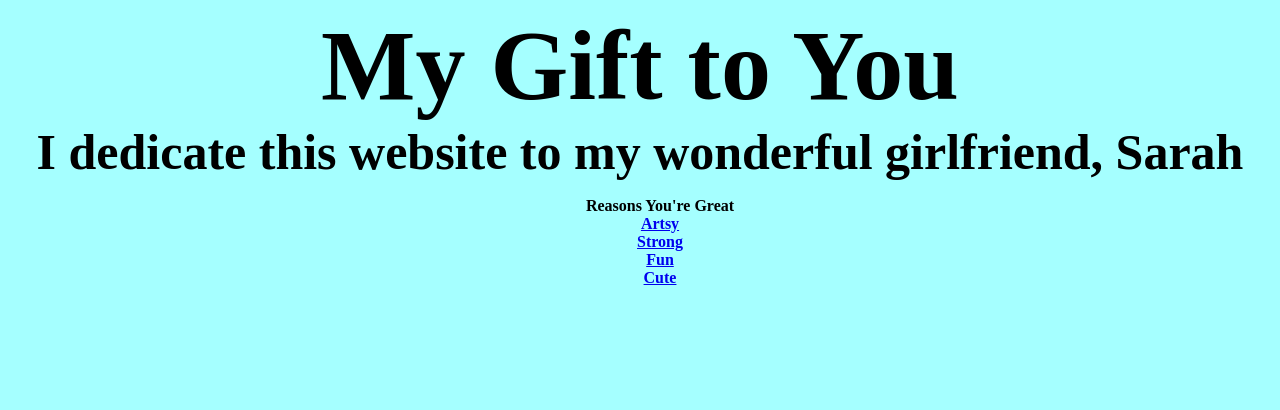
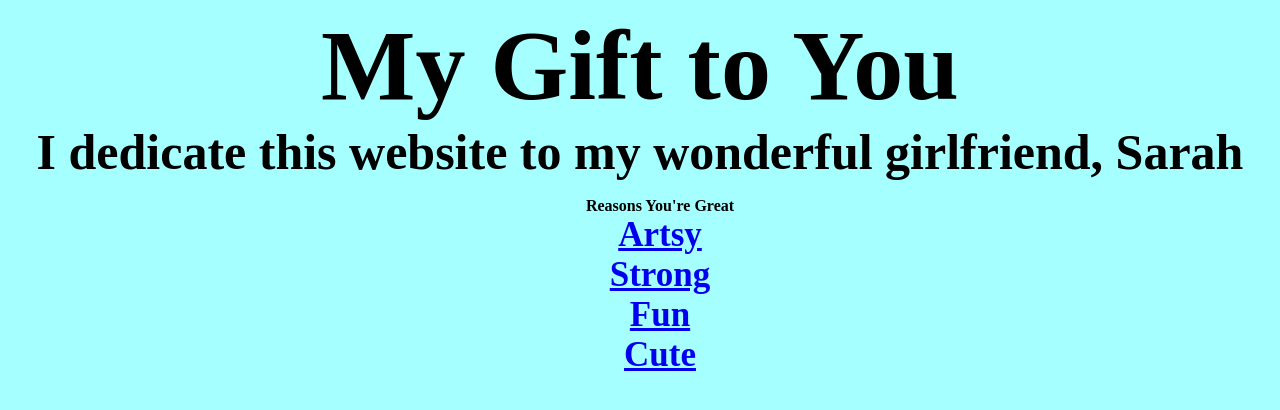
Before and after one commit to definitelynotillegal/definitelynotillegal.github.io, a Jekyll site: the page index.html, which Jekyll copies as it is, in a window 1280 px wide. Shown: the top 410 px of the page. Built offline with Jekyll 4.4.1, drawn with Linux system fonts in a browser that asks for light colours.

Commit message:
Update index.html

```diff
--- a/index.html
+++ b/index.html
@@ -9,11 +9,11 @@
             <body>
                     <center><b style="font-size:100px" style="font-face:helvetica">My Gift to You</b></center>
                         <center><b style="font-size:50px">I dedicate this website to my wonderful girlfriend, Sarah</b></center>
-                    <center><b><ul style="list-style: none;">Reasons You're Great
-                        <li><a href="http://sarahwebsite.github.io/sarahwebsite/artsy.html">Artsy</a></li>
-                        <li><a href="http://sarahwebsite.github.io/sarahwebsite/strong.html">Strong</a></li>
-                        <li><a href="http://sarahwebsite.github.io/sarahwebsite/fun.html">Fun</a></li>
-                        <li><a href="http://sarahwebsite.github.io/sarahwebsite/cute.html">Cute</a></li>
+                    <center><b><ul style="list-style: none;" style="font-size:35px">Reasons You're Great
+                        <li><a href="http://sarahwebsite.github.io/sarahwebsite/artsy.html" style="font-size:35px">Artsy</a></li>
+                        <li><a href="http://sarahwebsite.github.io/sarahwebsite/strong.html" style="font-size:35px">Strong</a></li>
+                        <li><a href="http://sarahwebsite.github.io/sarahwebsite/fun.html" style="font-size:35px">Fun</a></li>
+                        <li><a href="http://sarahwebsite.github.io/sarahwebsite/cute.html" style="font-size:35px">Cute</a></li>
                         </ul></b>
                     </center>
             </body>
```
